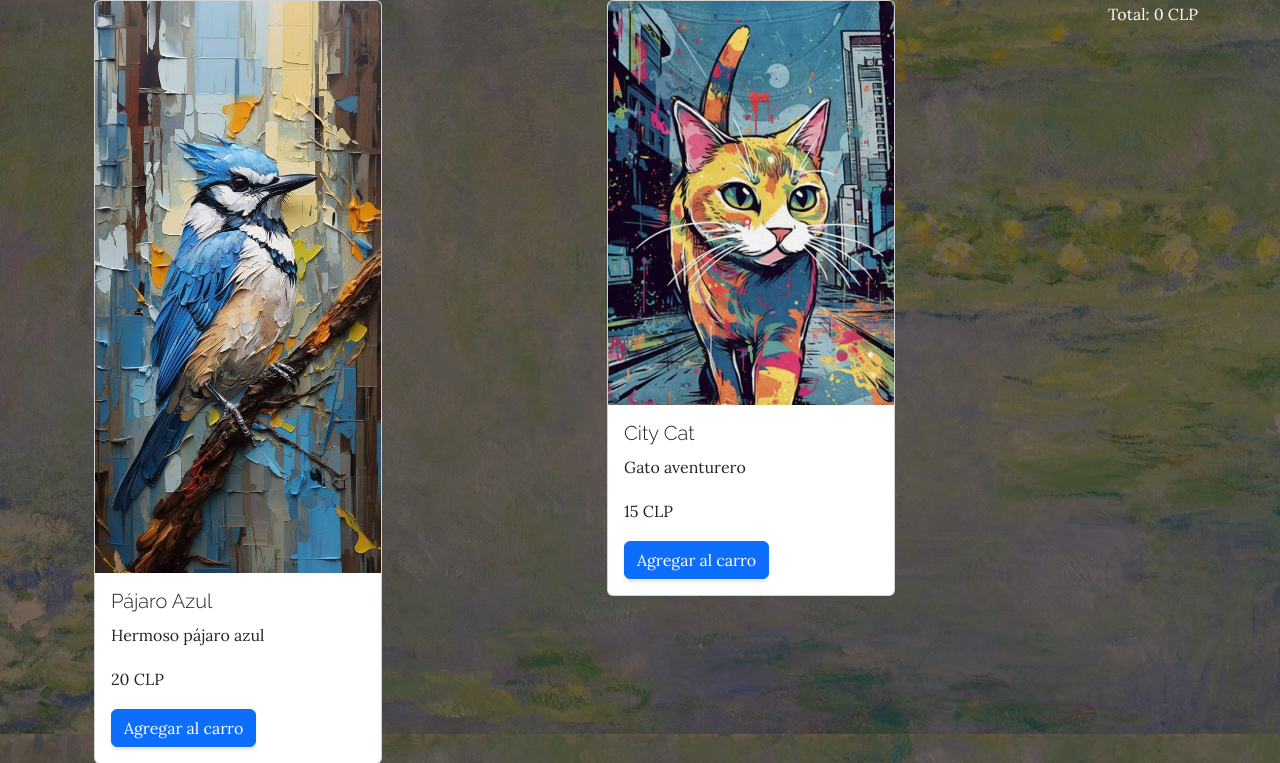
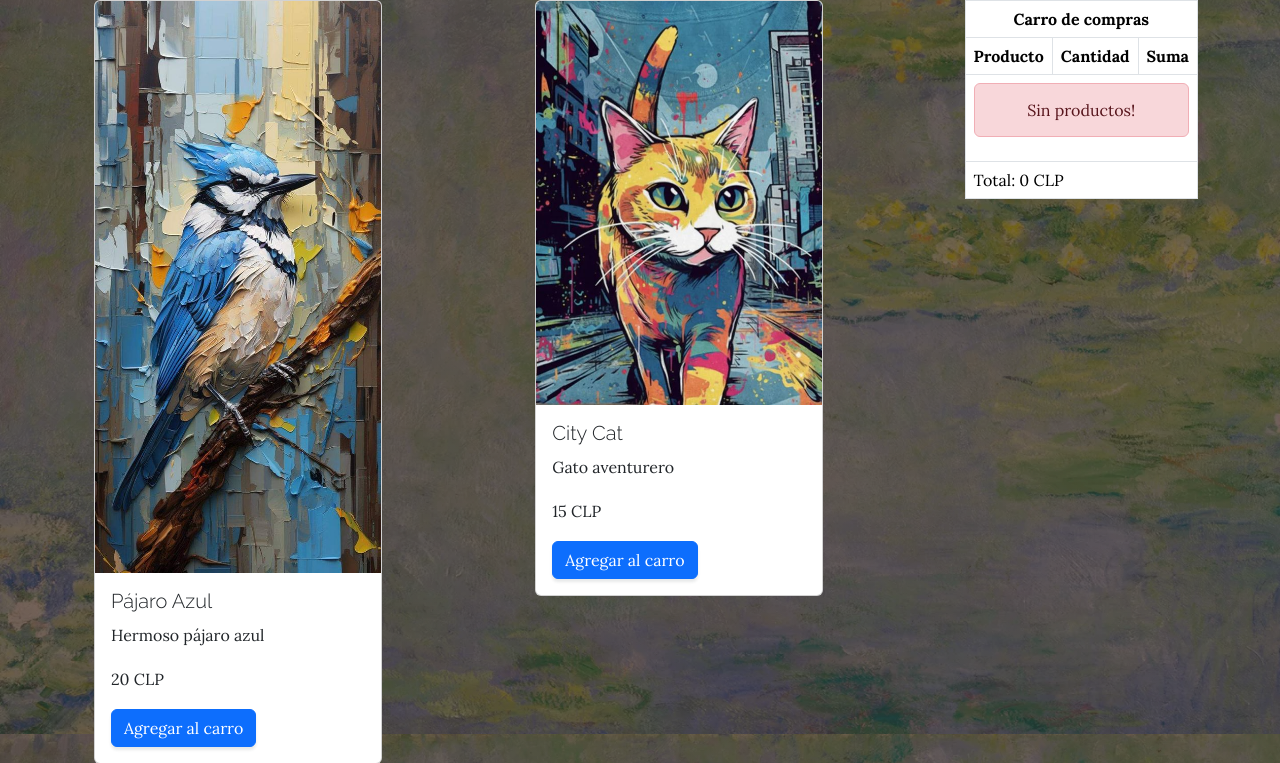
Before and after one commit to Loree1512/DjangoWebZero, a Django app: page /catalogo/ in a window 1280 px wide. Shown: the part 66-829 px from the top of the page. Run offline with Django 3.2, Linux system fonts and the light colour scheme; data comes from the database, SQL or seed files in the repository; both versions use the stored data as it was after the commit; some libraries are stand-ins or nearby versions.

Commit message:
carrito, problema con id de un articulo

```diff
--- a/WebZero/urls.py
+++ b/WebZero/urls.py
@@ -21,5 +21,6 @@ urlpatterns = [
     path('artistas/', include('artistas.urls')),
     path('catalogo/', include('catalogo.urls')),
     path('contacto/', include('contacto.urls')),
+    path('carro/', include('carro.urls')),
     path('', include('webzeroapp.urls')),
 ]
--- /dev/null
+++ b/carro/urls.py
@@ -0,0 +1,12 @@
+from django.urls import path
+
+from . import views
+
+app_name="carro"
+
+urlpatterns = [
+    path('agregar/<int:articulo_id>/', views.agregar_articulo, name='agregar'),
+    path('eliminar/<int:articulo_id>/', views.eliminar_articulo, name='eliminar'),
+    path('restar/<int:articulo_id>/', views.restar_articulo, name='restar'),
+    path('limpiar/', views.limpiar_carro, name='limpiar'),
+]
--- /dev/null
+++ b/catalogo/templates/carro/widget.html
@@ -0,0 +1,53 @@
+<table class ="table table-bordered" style="color: white;">
+    <thead>
+        <tr>
+            <th colspan ="3" class="text-center">Carro de compras</th>
+        </tr>
+        <tr>
+            <th>Producto</th>
+            <th>Cantidad</th>
+            <th>Suma</th>
+
+        </tr>
+    </thead>
+
+    <tbody>
+        {% if request.session.carro.items %}
+            {% for key, value in request.session.carro.items %}
+                <tr class="text-center">
+                    <td>{{ value.nombre }}</td>
+                    <td>{{ value.cantidad }}</td>
+                    <td>
+                        {% if value.articulo_id %}
+                            <a href="{% url 'carro:agregar' value.articulo_id %}" class="btn btn-sm btn-success">+</a>
+                            <a href="{% url 'carro:restar' value.articulo_id %}" class="btn btn-sm btn-success">-</a><br>
+                        {% endif %}
+
+                        {{value.articulo.precio}} CLP
+                    </td>
+
+
+                </tr>
+
+            {% endfor%}
+        {% else %}
+            <tr>
+                <td colspan="3">
+                    <div class="alert alert-danger text-center">
+                        Sin productos!
+                    </div>
+                </td>
+            </tr>
+        {% endif%}
+    </tbody>
+    <tfoot>
+        <tr>
+            <td colspan="3">
+
+                Total: {{importe_total_carro}} CLP
+            </td>
+        </tr>
+    </tfoot>
+
+
+</table>
--- a/catalogo/templates/catalogo/catalogo.html
+++ b/catalogo/templates/catalogo/catalogo.html
@@ -5,7 +5,9 @@
 {% block content %}
 <div class="container">
     <div style="float:right ;">
-        <p style="color: white;"> Total: {{importe_total_carro}} CLP</p>
+
+
+        {% include "carro/widget.html" %}
     </div>
     <div class = "row">
 
@@ -17,7 +19,7 @@
             <h5 class="card-title">{{articulo.nombre}}</h5>
             <p class="card-text">{{articulo.descripcion}}</p>
             <p class="card-text">{{articulo.precio}}&nbsp;CLP</p>
-            <a href="#" class="btn btn-primary">Agregar al carro</a>
+            <a href="{% url 'carro:agregar' articulo.id %}" class="btn btn-primary">Agregar al carro</a>
             </div>
 
         </div>
```
Also changed, not shown: carro/carro.py (+3 -4 lines), carro/views.py (+4 -4 lines), db.sqlite3.
